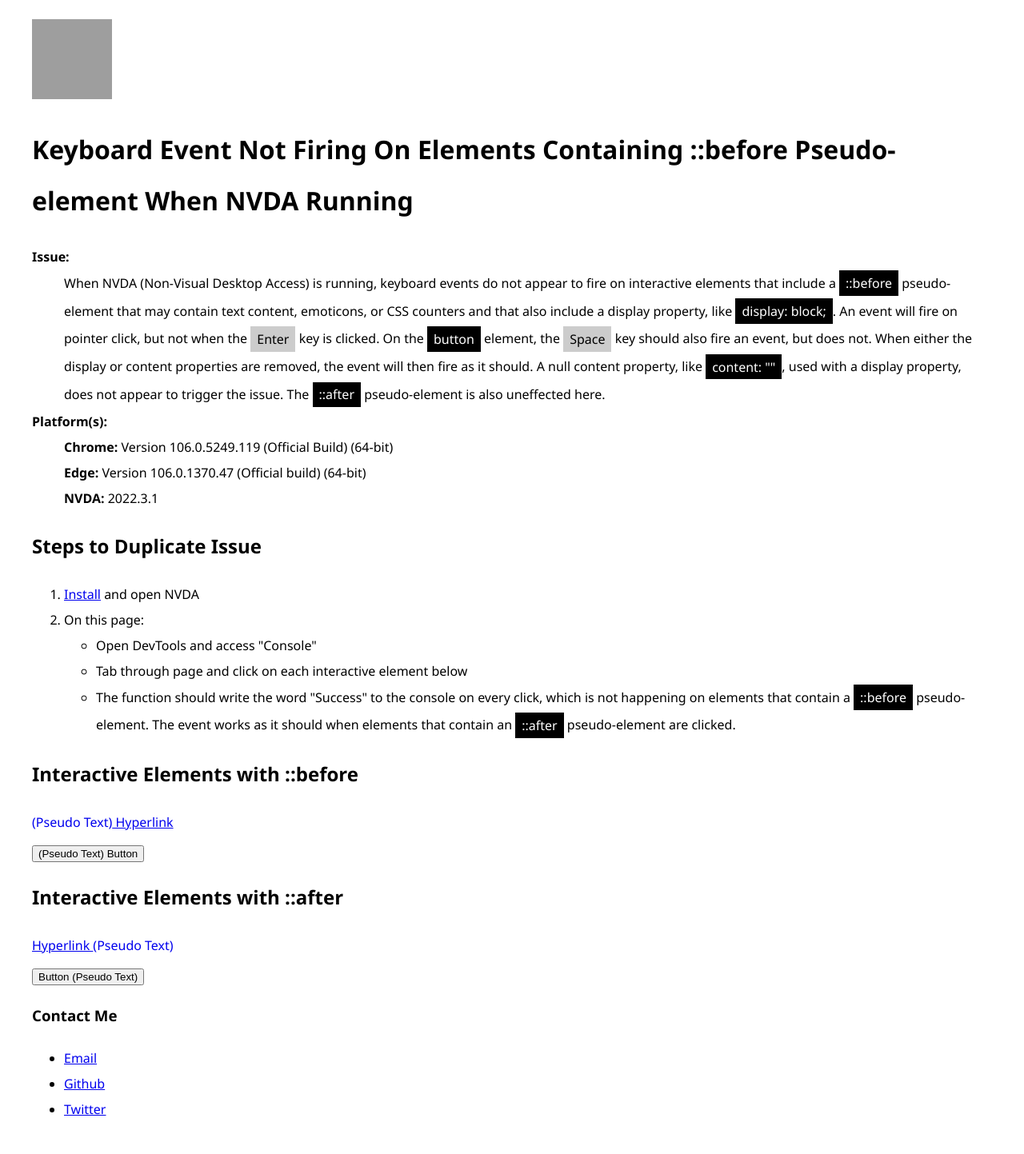
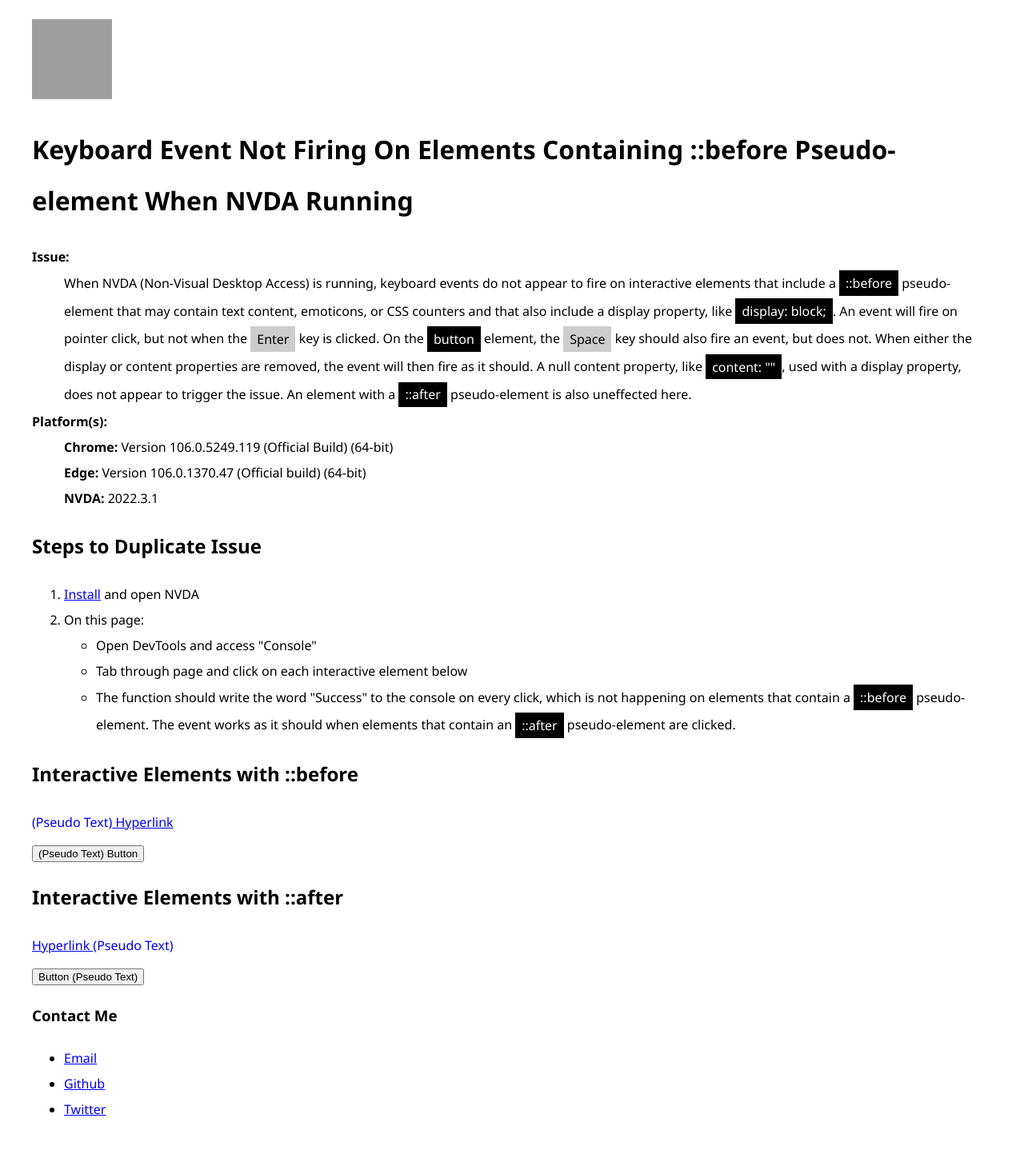
Before and after one commit to michaelspellacy/michaelspellacy.github.io, a Jekyll site: the page bugs/nvda-before-pseudo-element.html, which Jekyll copies as it is, in a window 1280 px wide. Shown: the whole page at 80% size. Built offline with Jekyll 4.4.1, drawn with Linux system fonts in a browser that asks for light colours; grey boxes are pictures that could not be loaded.

Commit message:
Update nvda-before-pseudo-element.html

```diff
--- a/bugs/nvda-before-pseudo-element.html
+++ b/bugs/nvda-before-pseudo-element.html
@@ -51,7 +51,7 @@
 
     <dl>
       <dt>Issue:</dt>
-      <dd>When NVDA (Non-Visual Desktop Access) is running, keyboard events do not appear to fire on interactive elements that include a <code>::before</code> pseudo-element that may contain text content, emoticons, or CSS counters and that also include a display property, like <code>display: block;</code>. An event will fire on pointer click, but not when the <kbd>Enter</kbd> key is clicked. On the <code>button</code> element, the <kbd>Space</kbd> key should also fire an event, but does not. When either the display or content properties are removed, the event will then fire as it should. A null content property, like <code>content: ""</code>, used with a display property, does not appear to trigger the issue. The <code>::after</code> pseudo-element is also uneffected here.</dd>
+      <dd>When NVDA (Non-Visual Desktop Access) is running, keyboard events do not appear to fire on interactive elements that include a <code>::before</code> pseudo-element that may contain text content, emoticons, or CSS counters and that also include a display property, like <code>display: block;</code>. An event will fire on pointer click, but not when the <kbd>Enter</kbd> key is clicked. On the <code>button</code> element, the <kbd>Space</kbd> key should also fire an event, but does not. When either the display or content properties are removed, the event will then fire as it should. A null content property, like <code>content: ""</code>, used with a display property, does not appear to trigger the issue. An element with a <code>::after</code> pseudo-element is also uneffected here.</dd>
       <dt>Platform(s):</dt>
       <dd><b>Chrome:</b> Version 106.0.5249.119 (Official Build) (64-bit)</dd>
       <dd><b>Edge:</b> Version 106.0.1370.47 (Official build) (64-bit)</dd>
```
